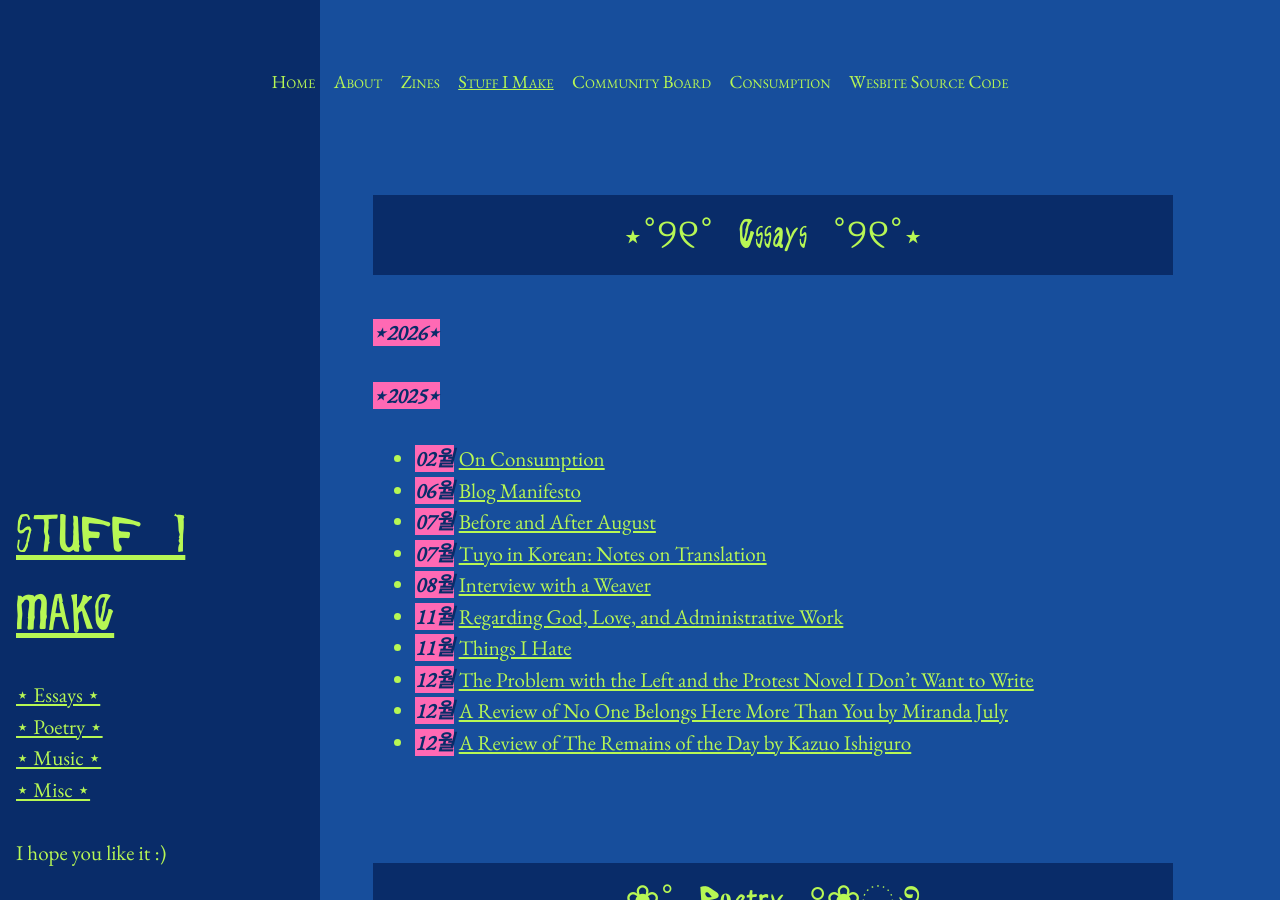
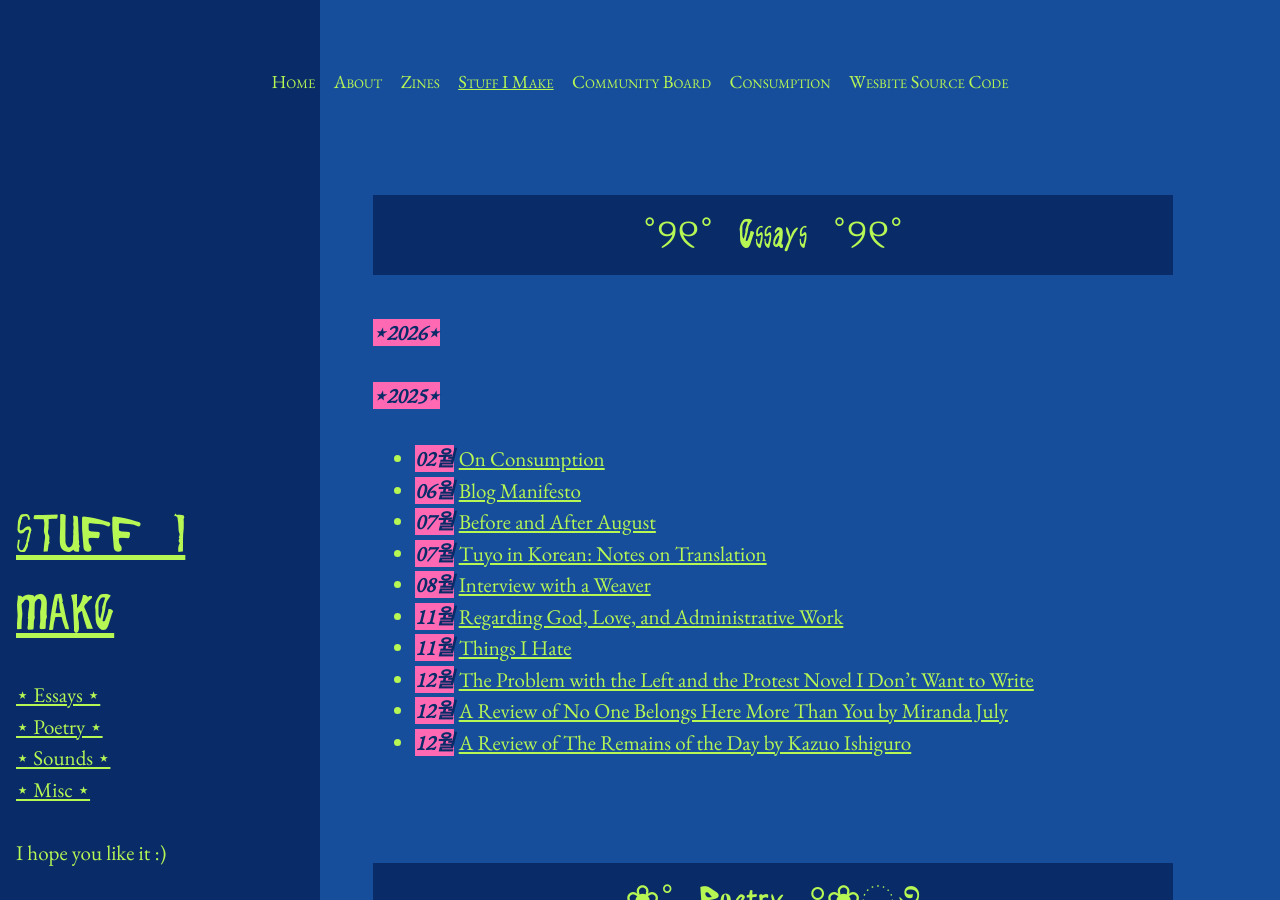
Before and after one commit to limh0228/schemes_and_machinations, a Jekyll site: the page built from pages/my_content.md, in a window 1280 px wide and 900 px high. Built offline with Jekyll 4.4.1, drawn with Linux system fonts in a browser that asks for light colours.

Commit message:
edit radio sidebar

```diff
--- a/_includes/my_content_sidebar.html
+++ b/_includes/my_content_sidebar.html
@@ -11,7 +11,7 @@
         <br>
         <a href="#poetry">⋆ Poetry ⋆</a>
         <br>
-        <a href="#music">⋆ Music ⋆</a>
+        <a href="#music">⋆ Sounds ⋆</a>
         <br>
         <a href="#recipes">⋆ Misc ⋆</a>
         <br><br>
--- a/pages/my_content.md
+++ b/pages/my_content.md
@@ -6,7 +6,7 @@ title: Stuff I Make
 <!-- For navigation from sidebar -->
 <div id="essays"></div>
 
-<h2 class = "section-header">⋆˚୨୧˚ Essays ˚୨୧˚⋆</h2>
+<h2 class = "section-header">˚୨୧˚ Essays ˚୨୧˚</h2>
 
 <!-- Jekyll builds with version 3.0 and configured with a baseurl, need to prepend post_url or link tags with site.baseurl like below; the links will need to be updated to remove baseurl prefix once Github pages updates its Jekyll version -->
 
```
